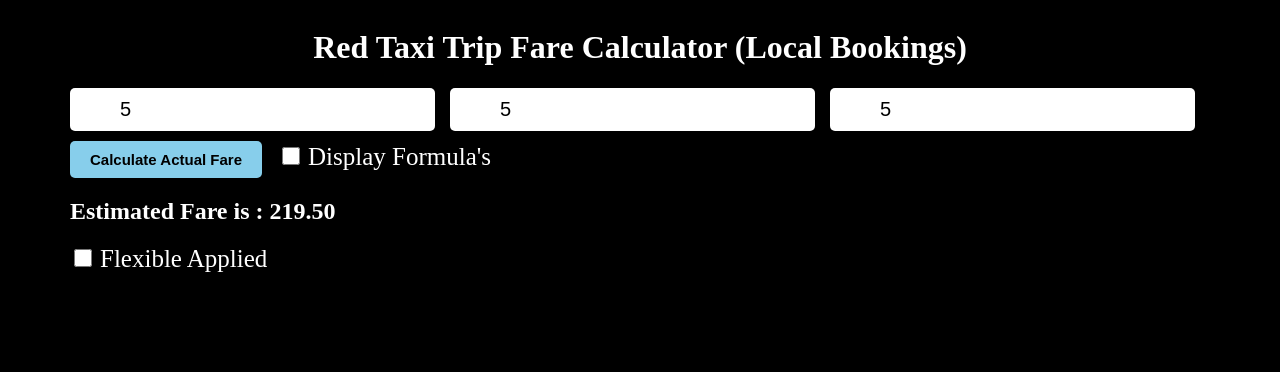
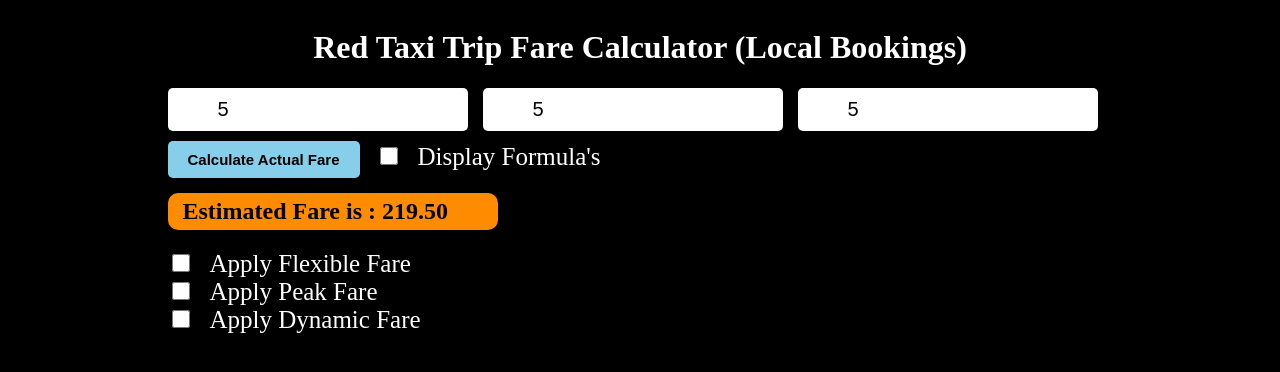
Before and after one commit to arun8270/farecalculator, a React (Vite) app: page / in a window 1280 px wide. Both pictures are taken after typing "5", "5", "5" into the empty fields and a click on the button "Calculate Actual Fare". Shown: the top 372 px of the page. Built offline with nearby package versions, Linux system fonts and the light colour scheme.

Commit message:
peak surge applied

```diff
--- a/src/index.css
+++ b/src/index.css
@@ -10,12 +10,13 @@ body {
 .input-container{
   display: flex;
 }
-.input-container input{
+input{
   padding: 10px 50px;
   font-size: 20px;
   margin-right: 15px;
   border: none;
   border-radius: 5px;
+  width: 200px;
 }
 button{
   padding:10px 20px;
@@ -34,10 +35,11 @@ button :hover{
 #flexibleInput{
   padding: 10px 50px;
   font-size: 20px;
-  margin-right: 15px;
+  margin-left: 25px;
   border: none;
   border-radius: 5px;
   margin-top: 15px;
+
 }
 #myCheckbox{
   height: 18px;
@@ -47,7 +49,14 @@ button :hover{
   height: 18px;
   width: 18px;
   margin-left: 20px;
-
+}
+#myCheckboxTwo{
+  height: 18px;
+  width: 18px;
+}
+#myCheckboxThree{
+  height: 18px;
+  width: 18px;
 }
 label{
   font-size: 25px;
@@ -74,3 +83,33 @@ span{
   align-items: center;
 
 }
+#peakInput{
+  margin-left: 59px;
+  margin-top: 10px;
+}
+#dynamicInput{
+  margin-left: 16px;
+  margin-top: 10px;
+}
+.estimateFare{
+  background-color: darkorange;
+  color: black;
+  margin-top: 15px;
+  width: 300px;
+  padding: 5px 15px;
+  text-align: left;
+  border-radius: 10px;
+}
+.flexibleEstimateFare{
+  background-color: darkorange;
+  color: black;
+  margin-top: 15px;
+  width: 500px;
+  padding: 5px;
+  padding: 5px 15px;
+  text-align: left;
+  border-radius: 10px;
+}
+.surchargeCalculate{
+  margin-top: 15px;
+}
--- a/src/main.jsx
+++ b/src/main.jsx
@@ -9,7 +9,18 @@ function FareCalculate() {
   let[travelTime, setTravelTime] = useState(0);
   let[emptyKM, setEmptyKM] = useState(0);
   let[actualFare, setActualFare] = useState(0);
+  let[peakinBaseFare, setPeakinBaseFare] = useState(0);
+
+  let[peakinKM, setPeakinKM] = useState(0);
+  let[peakFare, setPeakFare] = useState(0);
+
+
+
   let[flexibleApplied, setFlexibleApplied] = useState(false);
+  let[peakApplied, setPeakApplied] = useState(false);
+  let[dynamicApplied, setDynamicApplied] = useState(false);
+
+
   let[displayFormula, setDisplayFormula] = useState(false);
   let[flexibleFare, setFlexibleFare] = useState(0)
   let[flexiPercentage, setFlexiPercentage] = useState('');
@@ -64,12 +75,28 @@ function actualFareCalculate(){
   }
 
   //Flexible Fare Applied
-  function calculateFlexibleFare(){
+  function calculateSurge(){
+    //  Flexible Fare Calculatiom
      flexibleFareTotal = (totalFare * (flexiPercentage/100))
      let flexiFareTotal = (flexibleFareTotal + (flexibleFareTotal * (gstPercentage/100)));
      setFlexibleFare(flexiFareTotal.toFixed(2))
      let flexibleAppliedGrandTotal = flexiFareTotal + grandtotal
      setFlexiGrandTotal(flexibleAppliedGrandTotal)
+
+     // Peak Fare Calculation
+     let totalKM = km - initialFreeKM;
+     let peakTotal, kmFareTotal;
+     if(totalKM>=kmLimit){
+       kmFareTotal = kmLimit * peakinKM;
+       peakTotal = (kmFareTotal + peakinBaseFare) + ((kmFareTotal + peakinBaseFare)*gstPercentage/100);
+       setPeakFare(peakTotal)
+     }
+     else if(totalKM>0){
+      kmFareTotal = totalKM * peakinKM;
+      peakTotal = (kmFareTotal + peakinBaseFare) + ((kmFareTotal + peakinBaseFare)*gstPercentage/100);
+      setPeakFare(peakTotal)
+
+     }
   }
 
 
@@ -95,25 +122,48 @@ function actualFareCalculate(){
           <label htmlFor="myCheckboxOne">Display Formula's</label>
            {actualFare && (
         <div className='fare-display'>
-          <h2>Estimated Fare is : {actualFare}</h2>
+          <h2 className='estimateFare'>Estimated Fare is : {actualFare}</h2>
+          <div>
           <input type="checkbox" id="myCheckbox" name="myCheckbox" checked={flexibleApplied} onChange={(e) => setFlexibleApplied(e.target.checked)}/>
-          <label htmlFor="myCheckbox">Flexible Applied</label>
+          <label htmlFor="myCheckbox">Apply Flexible Fare</label>
+          {flexibleApplied && (
+          <input type='number'  id='flexibleInput' placeholder='Flexible %'value={flexiPercentage} onChange={(e) => setFlexiPercentage(e.target.value)}/>
+          )}
+          </div>
+
+          <div>
+          <input type="checkbox" id="myCheckboxTwo" name="myCheckboxTwo" checked={peakApplied} onChange={(e) => setPeakApplied(e.target.checked)}/>
+          <label htmlFor="myCheckboxTwo">Apply Peak Fare</label>
+          {peakApplied &&(
+          <>
+          <input type='number'  id='peakInput' placeholder='Peak in Base Fare ' onChange={(e) => setPeakinBaseFare(e.target.value)}/>
+          <input type='number'  id='peakInputTwo' placeholder='Peak in KM(Fare/KM) ' onChange={(e) => setPeakinKM(e.target.value)}/>
+          </>
+           )}
+          </div>
+
+
+          <input type="checkbox" id="myCheckboxThree" name="myCheckboxThree" checked={dynamicApplied} onChange={(e) => setDynamicApplied(e.target.checked)}/>
+          <label htmlFor="myCheckboxThree">Apply Dynamic Fare</label>
+          {dynamicApplied &&(
+         <input type='number'  id='dynamicInput' placeholder='Enter Dynamic Fare ' onChange={(e) => setFlexiPercentage(e.target.value)}/>
+          )}
           <div className='flexible-container'>
-          {flexibleApplied && (
-            <div>
-                 <input type='number'  id='flexibleInput' placeholder='Flexible %'value={flexiPercentage} onChange={(e) => setFlexiPercentage(e.target.value)}/>
-            </div>
-     )}
 
 
 
 
-       {flexibleApplied && flexiPercentage !==0 &&(
-        <div> <button onClick={calculateFlexibleFare}>Calculate Flexible Fare</button>
+
+
+
+       { (peakApplied || flexibleApplied || dynamicApplied) && (
+        <div>
+          <button className='surchargeCalculate' onClick={calculateSurge}>Calculate {flexibleApplied && (`Flexible`)} {peakApplied && (` Peak`)} {dynamicApplied && (` Dynamic`)} Fare</button>
             {flexibleFare !==0 &&(
               <>
               <h3>Flexible Fare is : {flexibleFare}</h3>
-              <h2>Flexible Applied Estimated Fare is : {flexiGrandTotal} </h2>
+              <h3>Peak Fare is : {peakFare} </h3>
+              <h2 className='flexibleEstimateFare'>Flexible Applied Estimated Fare is : {flexiGrandTotal} </h2>
               <h3>Driver Bid Screen in Chennai : {actualFare} + {flexibleFare} </h3>
               <h3>Driver Bid Screen in Other Cities : {flexiGrandTotal} </h3>
               </>
```
